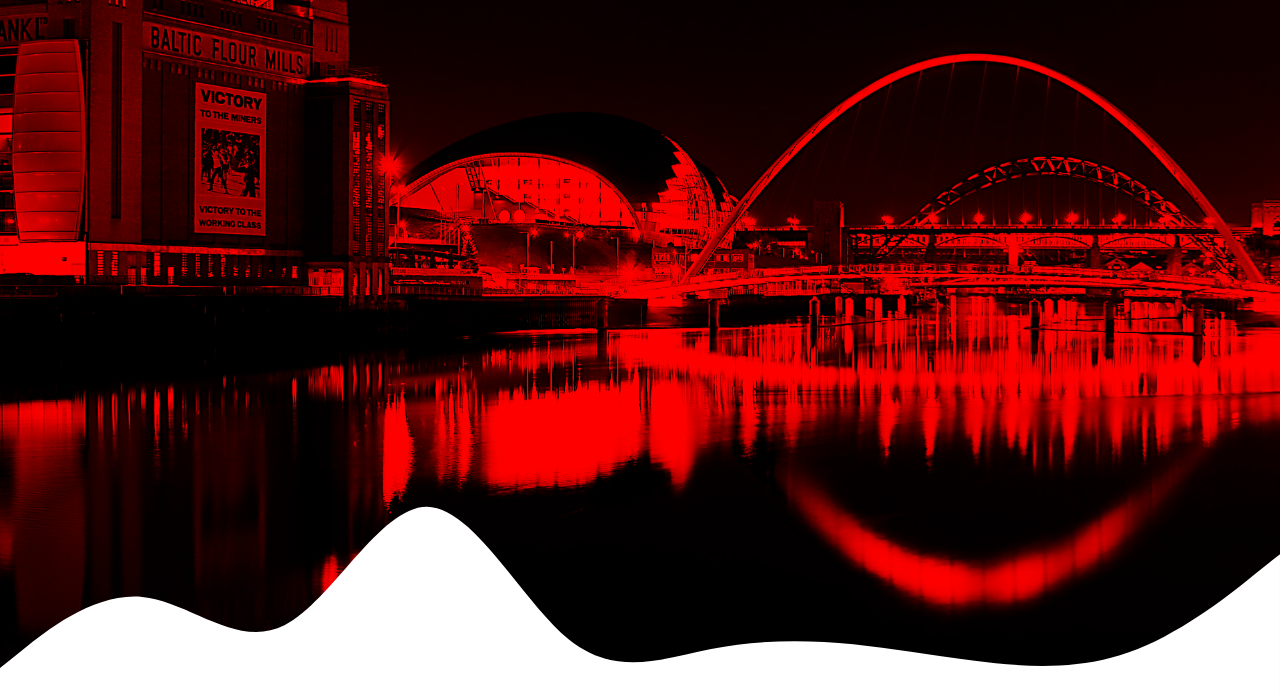
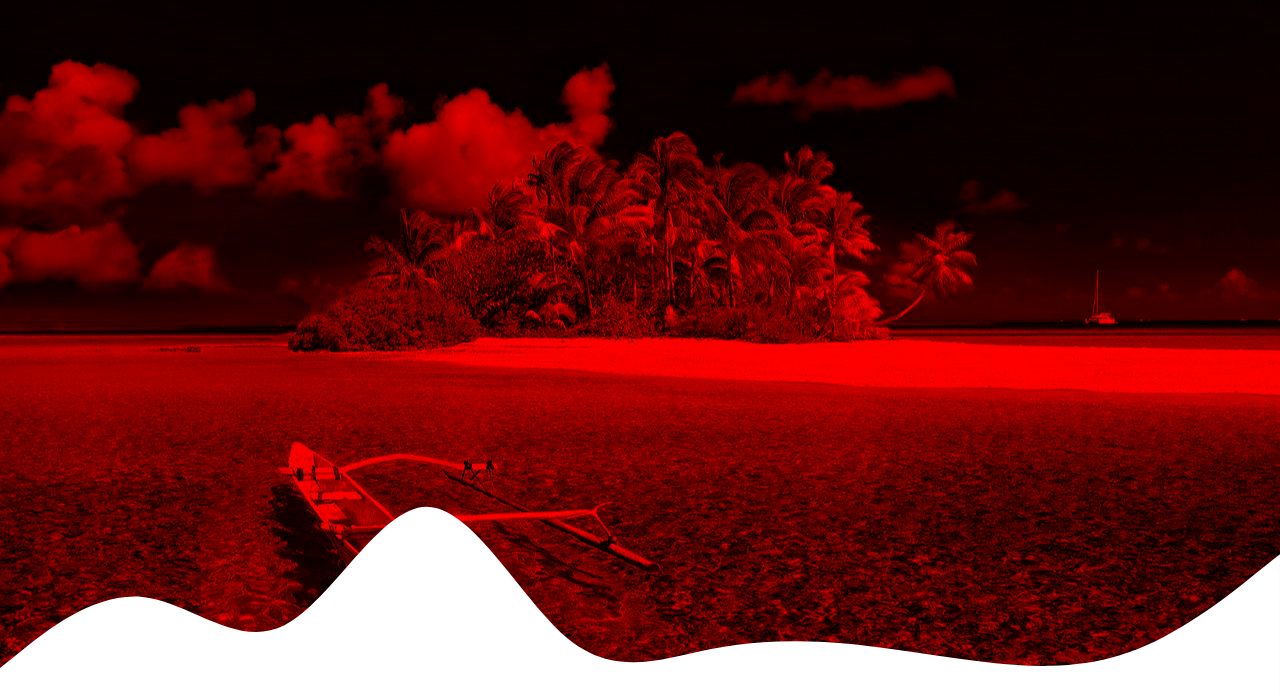
Before and after one commit to farhanacsebd/create-simple-responsive-navbar-html-css, a plain HTML site: page wave.html in a window 1280 px wide. Shown: the part 104-800 px from the top of the page. Drawn offline with Linux system fonts and the light colour scheme.

Commit message:
added bd

```diff
--- a/waveStyle.css
+++ b/waveStyle.css
@@ -8,7 +8,7 @@
 .background{
     width: 100%;
     height: 100vh;
-    background: red url('images/1.jpg');
+    background: red url('images/bg.jpg');
     background-size: cover;
     background-position: center;
     background-blend-mode: multiply;
```
